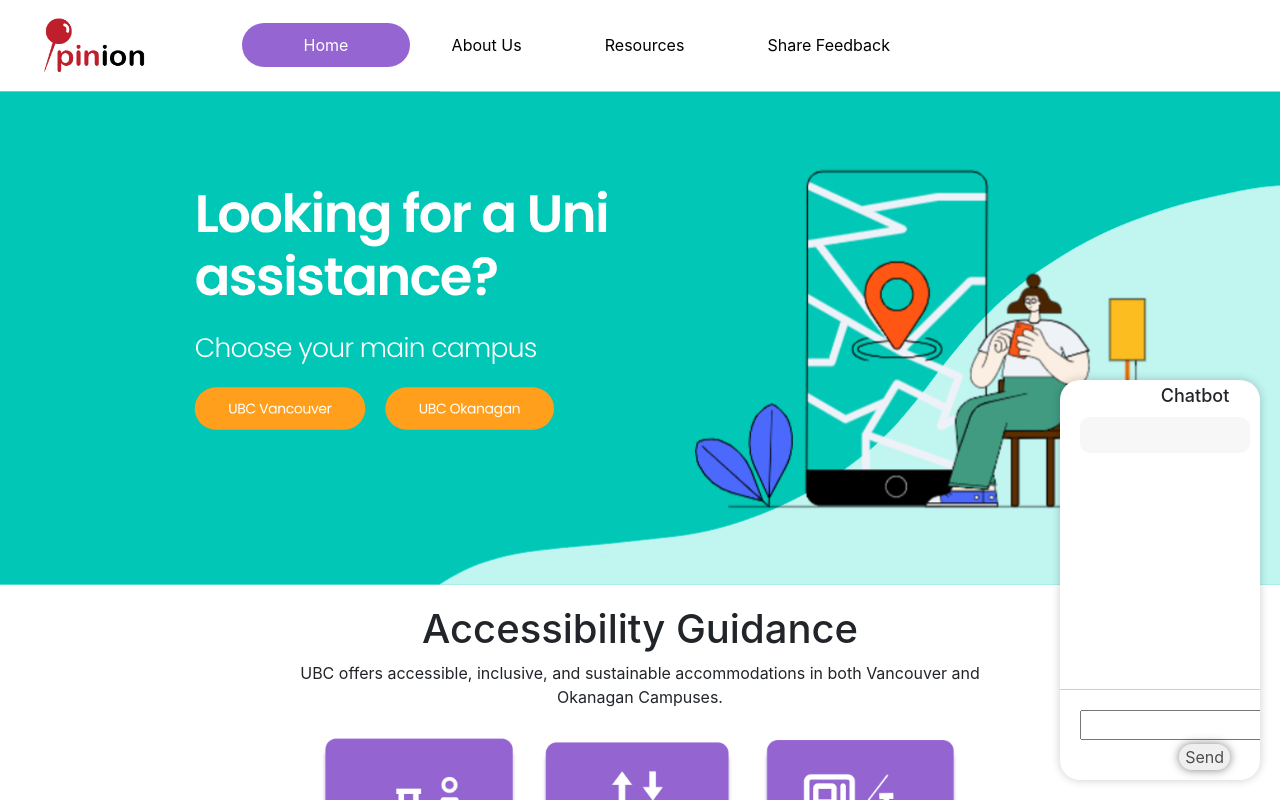
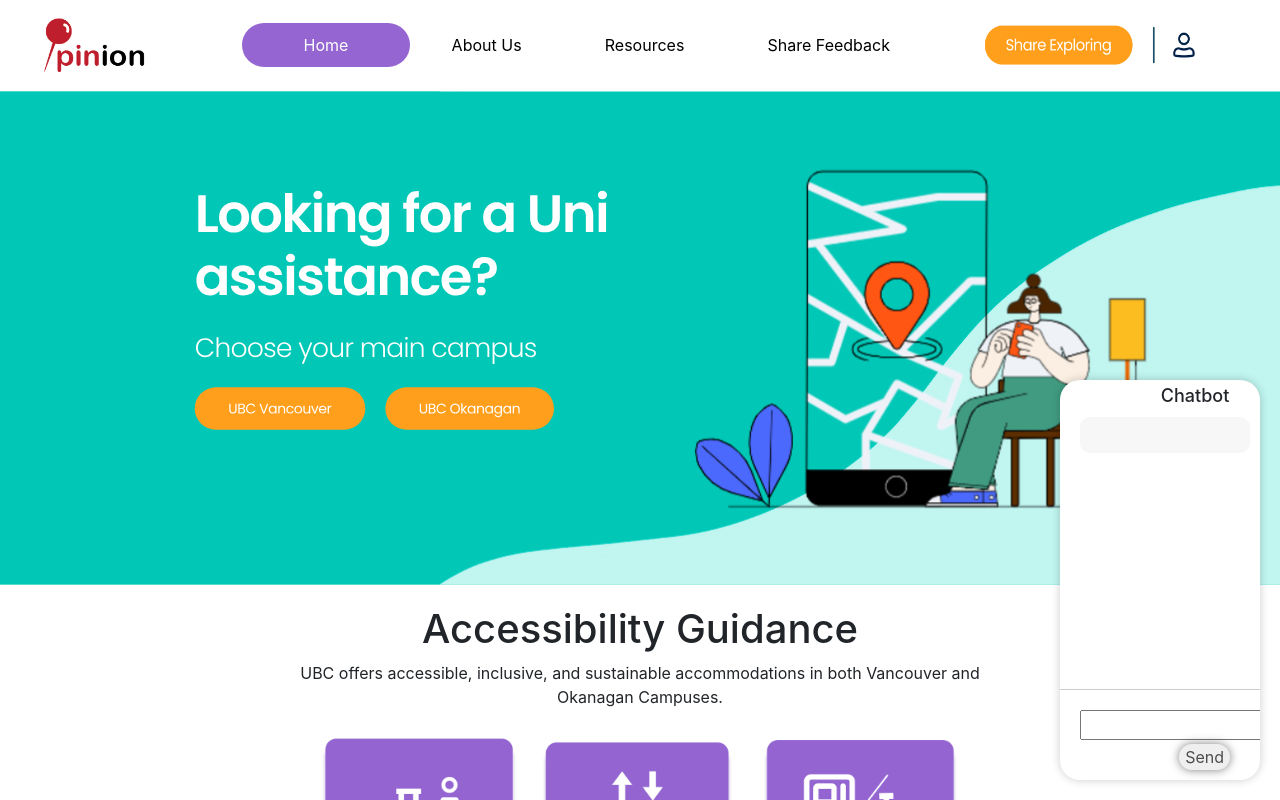
Before and after one commit to KeitoKat/2023command-f, a React (Create React App) app: page / in a window 1280 px wide. Shown: the top 800 px of the page. Built offline with nearby package versions, Linux system fonts and the light colour scheme; no server answers; the HTML template or start-up script is replaced by a standard one.

Commit message:
user login icon

```diff
--- a/src/components/Navbar.js
+++ b/src/components/Navbar.js
@@ -3,6 +3,7 @@
 import myLogo from './Pinion_logo.png'
 import './Navbar.css'
 import {Link} from 'react-router-dom';
+import userImage from "./user_image.png";
 
 const Navbar = () => {
 //   const [isDropdownOpen, setIsDropdownOpen] = useState(false);
@@ -39,6 +40,10 @@
           <MenuLink to="/Feedback" activeStyle>
             Share Feedback
           </MenuLink>
+          <MenuLink to="/elevators" activeStyle>
+            <img style={{ width: 220, height: 54, marginLeft: '0.5rem'}} src= {userImage} alt="React Logo" />
+          </MenuLink>
+
         </Menu>
       </PrimaryNav>
     </>
```
Also changed, not shown: src/components/user_image.png (added).
